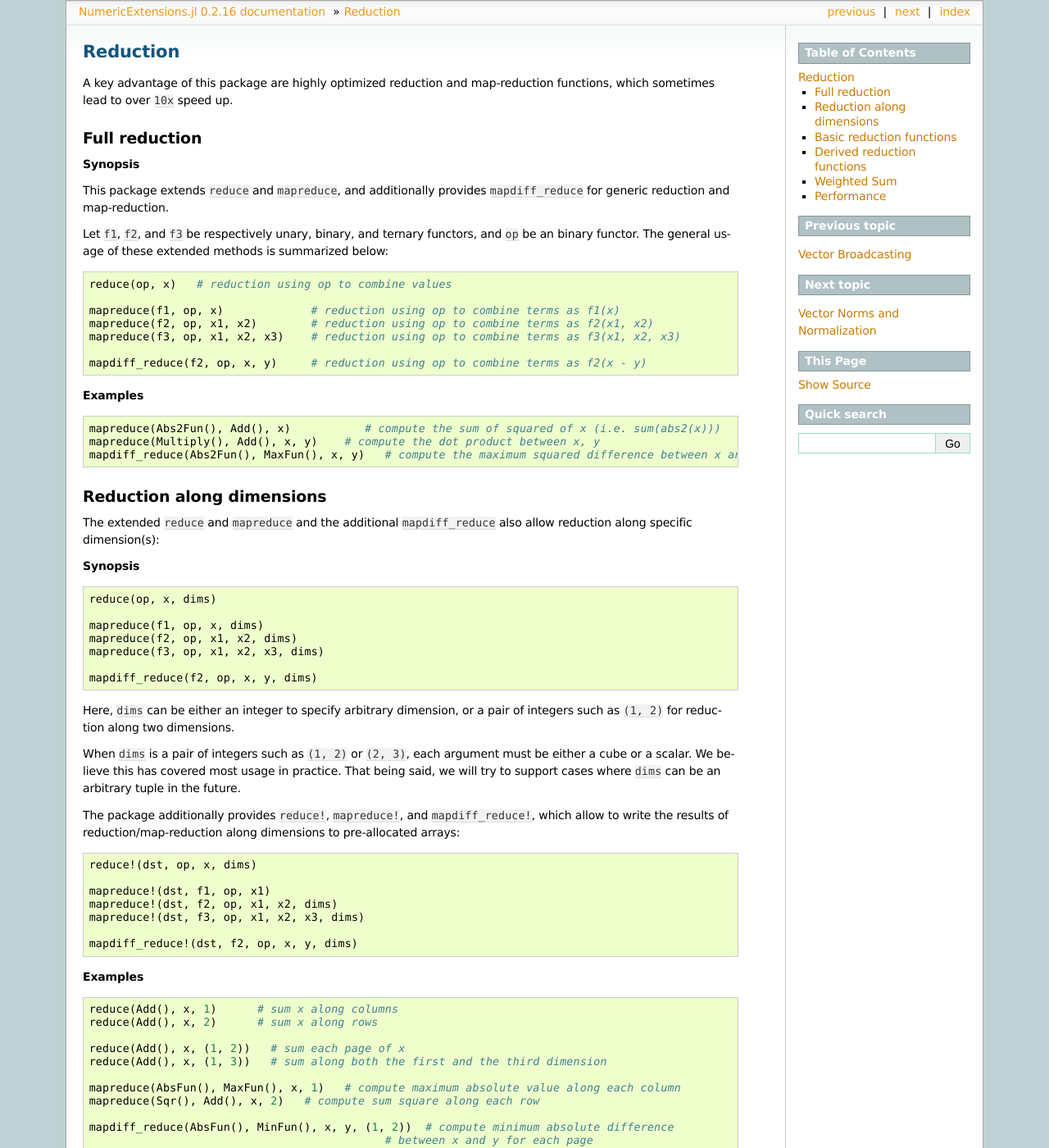
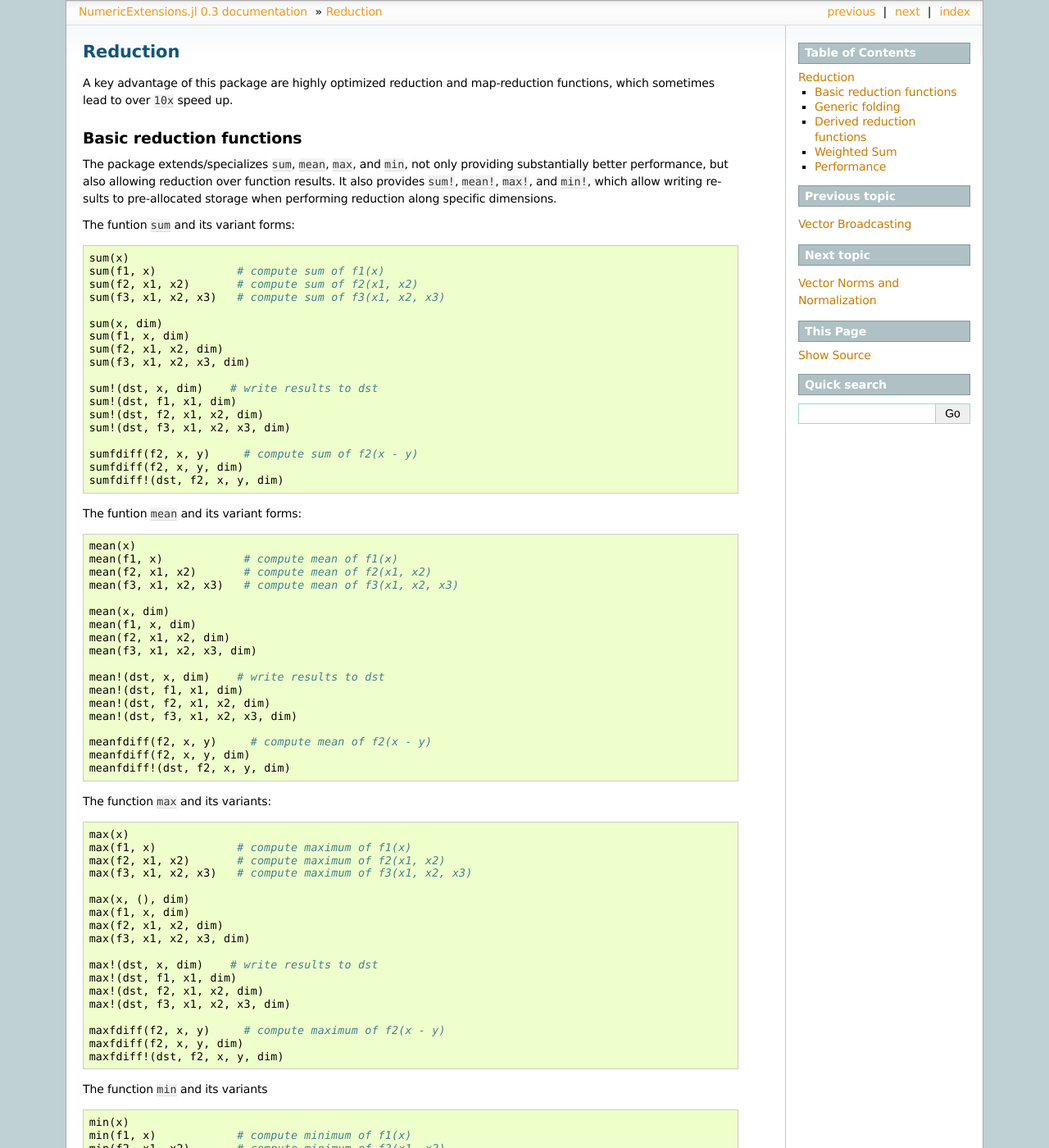
Before and after one commit to lindahua/NumericExtensions.jl, a Sphinx documentation site: the page built from doc/source/reduction.rst, in a window 1280 px wide and 1400 px high. Shown: the whole window at 82% size. Built offline with Sphinx 7.4.7, drawn with Linux system fonts in a browser that asks for light colours; formulas are drawn with MathJax 3; some of the changed text lies outside the part shown.

Commit message:
update sphinx documents

```diff
--- a/doc/source/conf.py
+++ b/doc/source/conf.py
@@ -48,9 +48,9 @@
 # built documents.
 #
 # The short X.Y version.
-version = '0.2.16'
+version = '0.3'
 # The full version, including alpha/beta/rc tags.
-release = '0.2.16'
+release = '0.3'
 
 # The language for content autogenerated by Sphinx. Refer to documentation
 # for a list of supported languages.
--- a/doc/source/functors.rst
+++ b/doc/source/functors.rst
@@ -58,24 +58,22 @@
 
 .. code-block:: julia
 
-    type SqrDiff <: BinaryFunctor end
-
+    type SqrDiff <: Functor{2} end
     NumericExtensions.evaluate(::SqrDiff, x, y) = abs2(x - y)
-    NumericExtensions.result_type(::SqrDiff, t1::Type, t2::Type) = promote_type(t1, t2)
 
 
-To define multiple functors, it would be more concise to first import ``evaluate`` and ``result_type`` before extending them, as follows:
+The package also provides macros ``@functor1`` and ``@functor2``, respectively for defining unary and binary functors. For example,
 
 .. code-block:: julia
 
-    import NumericExtensions.evaluate, NumericExtensions.result_type
+    # this defines a functor type MyAbs, which,
+    # when evaluated, invokes abs
+    @functor1 MyAbsFun abs
 
-    type SqrDiff <: BinaryFunctor end
+    # this defines a functor type SqrDiff
+    sqrdiff(x, y) = abs2(x - y)
+    @functor2 SqrDiff sqrdiff
 
-    evaluate(::SqrDiff, x, y) = abs2(x - y)
-    result_type(::SqrDiff, t1::Type, t2::Type) = promote_type(t1, t2)
-
-**Note:** Higher order functions such as ``map`` and ``reduce`` rely on the ``result_type`` method to determine the element type of the result. This is necessary, as Julia does not provide a generic mechanism to acquire the return type of a method.
 
 
 Pre-defined functors
@@ -83,18 +81,25 @@
 
 *NumericExtensions.jl* has defined a series of functors as listed below:
 
-* Arithmetic functors: ``Add``, ``Subtract``, ``Multiply``, ``Divide``, ``Negate``, ``AbsFun``
-* MaxFun and MinFun functors: ``MaxFun``, ``MinFun``
-* RoundFuning functors: ``FloorFun``, ``CeilFun``, ``RoundFun``, ``TruncFun``
-* Power functors: ``Pow``, ``SqrtFun``, ``CbrtFun``, ``Abs2Fun``, ``HypotFun``
-* ExpFun and log functors: ``ExpFun``, ``Exp2Fun``, ``Exp10Fun``, ``LogFun``, ``Log2Fun``, ``Log10Fun``, ``Expm1Fun``, ``Log1pFun``
-* Trigonometric functors: ``SinFun``, ``CosFun``, ``TanFun``, ``AsinFun``, ``AcosFun``, ``AtanFun``, ``Atan2Fun``
-* Hyperbolic functors: ``SinhFun``, ``CoshFun``, ``TanhFun``, ``AsinhFun``, ``AcoshFun``, ``AtanhFun``
-* Error functors: ``ErfFun``, ``ErfcFun``
-* GammaFun functors: ``GammaFun``, ``LgammaFun``, ``DigammaFun``
-* Comparison functors: ``Greater``, ``GreaterEqual``, ``Less``, ``LessEqual``, ``Equal``, ``NotEqual``
-* Number class functors: ``IsfiniteFun``, ``IsinfFun``, ``IsnanFun``
+* Arithmetic operators: ``Add``, ``Subtract``, ``Multiply``, ``Divide``, ``Negate``, ``Pow``, ``Modulo``
+* Comparison operators: ``Greater``, ``GreaterEqual``, ``Less``, ``LessEqual``, ``Equal``, ``NotEqual``
+* Floating-point predicates: ``IsfiniteFun``, ``IsinfFun``, ``IsnanFun``, ``IsequalFun``
+* Logical operators: ``Not``, ``And``, ``Or``
+* Bitwise operators: ``BitwiseNot``, ``BitwiseAnd``, ``BitwiseOr``, ``BitwiseXor``
+* max and min: ``MaxFun``, ``MinFun``
+* Rounding functors: ``FloorFun``, ``CeilFun``, ``RoundFun``, ``TruncFun``, ``IfloorFun``, ``IceilFun``, ``IroundFun``, ``ItruncFun``
+* Algebraic functors: ``AbsFun``, ``Abs2Fun``, ``SqrFun``, ``SqrtFun``, ``CbrtFun``, ``RcpFun``, ``RsqrtFun``, ``RcbrtFun``, ``HypotFun``
+* exp and log functors: ``ExpFun``, ``Exp2Fun``, ``Exp10Fun``, ``LogFun``, ``Log2Fun``, ``Log10Fun``, ``Expm1Fun``, ``Log1pFun``
+* Trigonometric functors: ``SinFun``, ``CosFun``, ``TanFun``, ``CotFun``, ``CscFun``, ``SecFun``
+* Inverse Trigono functors: ``AsinFun``, ``AcosFun``, ``AtanFun``, ``Atan2Fun``, ``AcotFun``, ``AcscFun``, ``AsecFun``
+* Hyperbolic functors: ``SinhFun``, ``CoshFun``, ``TanhFun``, ``CothFun``, ``CschFun``, ``SechFun``
+* Inverse Hyperbolic functors: ``AsinhFun``, ``AcoshFun``, ``AtanhFun``, ``AcothFun``, ``AcschFun``, ``AsechFun``
+* Error functors: ``ErfFun``, ``ErfcFun``, ``ErfInvFun``, ``ErfcInvFun``
+* Gamma functors: ``GammaFun``, ``LgammaFun``, ``LfactFun``, ``DigammaFun``
+* Beta functors: ``BetaFun``, ``LbetaFun``, ``EtaFun``, ``ZetaFun``
+* Airy functors: ``AiryFun``, ``AiryprimeFun``, ``AiryaiFun``, ``AiryaiprimeFun``, ``AirybiFun``, ``AirybiprimeFun``
+* Bessel functors: ``BesseljFun``, ``Besselj0Fun``, ``Besselj1Fun``, ``BesseliFun``, ``BesselkFun``
 * Fused multiply and add: ``FMA`` (i.e. ``(a, b, c) -> a + b * c``)
-* Others: ``LogitFun``, ``LogisticFun``, ``XlogxFun``, ``XlogyFun``
+* Others: ``LogitFun``, ``LogisticFun``, ``InvLogisticFun``, ``XlogxFun``, ``XlogyFun``
 
 Except for several functors that corresponding to operators, most functors are named using the capitalized version of the corresponding math function. Therefore, you don't have to look up this list to find the names. The collection of pre-defined functors will be extended in future. Please refer to ``src/functors.jl`` for the most updated list.
--- a/doc/source/reduction.rst
+++ b/doc/source/reduction.rst
@@ -3,89 +3,10 @@
 
 A key advantage of this package are highly optimized reduction and map-reduction functions, which sometimes lead to over ``10x`` speed up.
 
-Full reduction
----------------
-
-**Synopsis**
-
-This package extends ``reduce`` and ``mapreduce``, and additionally provides ``mapdiff_reduce`` for generic reduction and map-reduction.
-
-Let ``f1``, ``f2``, and ``f3`` be respectively unary, binary, and ternary functors, and ``op`` be an binary functor.
-The general usage of these extended methods is summarized below:
-
-.. code-block:: julia
-
-    reduce(op, x)   # reduction using op to combine values
-
-    mapreduce(f1, op, x)             # reduction using op to combine terms as f1(x)
-    mapreduce(f2, op, x1, x2)        # reduction using op to combine terms as f2(x1, x2)
-    mapreduce(f3, op, x1, x2, x3)    # reduction using op to combine terms as f3(x1, x2, x3)
-
-    mapdiff_reduce(f2, op, x, y)     # reduction using op to combine terms as f2(x - y)
-
-**Examples**
-
-.. code-block:: julia
-
-    mapreduce(Abs2Fun(), Add(), x)           # compute the sum of squared of x (i.e. sum(abs2(x)))
-    mapreduce(Multiply(), Add(), x, y)    # compute the dot product between x, y
-    mapdiff_reduce(Abs2Fun(), MaxFun(), x, y)   # compute the maximum squared difference between x and y
-
-
-Reduction along dimensions
-----------------------------
-
-The extended ``reduce`` and ``mapreduce`` and the additional ``mapdiff_reduce`` also allow reduction along specific dimension(s):
-
-**Synopsis**
-
-.. code-block:: julia
-
-    reduce(op, x, dims)
-
-    mapreduce(f1, op, x, dims)
-    mapreduce(f2, op, x1, x2, dims)
-    mapreduce(f3, op, x1, x2, x3, dims)
-
-    mapdiff_reduce(f2, op, x, y, dims)
-
-
-Here, ``dims`` can be either an integer to specify arbitrary dimension, or a pair of integers such as ``(1, 2)`` for reduction along two dimensions.
-
-When ``dims`` is a pair of integers such as ``(1, 2)`` or ``(2, 3)``, each argument must be either a cube or a scalar. We believe this has covered most usage in practice. That being said, we will try to support cases where ``dims`` can be an arbitrary tuple in the future.
-
-The package additionally provides ``reduce!``, ``mapreduce!``, and ``mapdiff_reduce!``, which allow to write the results of reduction/map-reduction along dimensions to pre-allocated arrays:
-
-.. code-block:: julia
-
-    reduce!(dst, op, x, dims)
-
-    mapreduce!(dst, f1, op, x1)
-    mapreduce!(dst, f2, op, x1, x2, dims)
-    mapreduce!(dst, f3, op, x1, x2, x3, dims)
-
-    mapdiff_reduce!(dst, f2, op, x, y, dims)
-
-**Examples**
-
-.. code-block:: julia
-
-    reduce(Add(), x, 1)      # sum x along columns
-    reduce(Add(), x, 2)      # sum x along rows
-
-    reduce(Add(), x, (1, 2))   # sum each page of x
-    reduce(Add(), x, (1, 3))   # sum along both the first and the third dimension
-
-    mapreduce(AbsFun(), MaxFun(), x, 1)   # compute maximum absolute value along each column
-    mapreduce(Sqr(), Add(), x, 2)   # compute sum square along each row
-
-    mapdiff_reduce(AbsFun(), MinFun(), x, y, (1, 2))  # compute minimum absolute difference
-                                                # between x and y for each page
-
 Basic reduction functions
 ---------------------------
 
-The package extends/specializes ``sum``, ``mean``, ``max``, and ``min``, and additionally provides ``sum!``, ``mean!``, ``max!``, and ``min!``, as follows
+The package extends/specializes ``sum``, ``mean``, ``max``, and ``min``, not only providing substantially better performance, but also allowing reduction over function results. It also provides ``sum!``, ``mean!``, ``max!``, and ``min!``, which allow writing results to pre-allocated storage when performing reduction along specific dimensions.
 
 The funtion ``sum`` and its variant forms:
 
@@ -96,19 +17,19 @@
     sum(f2, x1, x2)       # compute sum of f2(x1, x2)
     sum(f3, x1, x2, x3)   # compute sum of f3(x1, x2, x3)
 
-    sum(x, dims)
-    sum(f1, x, dims)
-    sum(f2, x1, x2, dims)
-    sum(f3, x1, x2, x3, dims)
+    sum(x, dim)
+    sum(f1, x, dim)
+    sum(f2, x1, x2, dim)
+    sum(f3, x1, x2, x3, dim)
 
-    sum!(dst, x, dims)    # write results to dst
-    sum!(dst, f1, x1, dims)
-    sum!(dst, f2, x1, x2, dims)
-    sum!(dst, f3, x1, x2, x3, dims)
+    sum!(dst, x, dim)    # write results to dst
+    sum!(dst, f1, x1, dim)
+    sum!(dst, f2, x1, x2, dim)
+    sum!(dst, f3, x1, x2, x3, dim)
 
     sumfdiff(f2, x, y)     # compute sum of f2(x - y)
-    sumfdiff(f2, x, y, dims)
-    sumfdiff!(dst, f2, x, y, dims)
+    sumfdiff(f2, x, y, dim)
+    sumfdiff!(dst, f2, x, y, dim)
 
 The funtion ``mean`` and its variant forms:
 
@@ -119,19 +40,19 @@
     mean(f2, x1, x2)       # compute mean of f2(x1, x2)
     mean(f3, x1, x2, x3)   # compute mean of f3(x1, x2, x3)
 
-    mean(x, dims)
-    mean(f1, x, dims)
-    mean(f2, x1, x2, dims)
-    mean(f3, x1, x2, x3, dims)
+    mean(x, dim)
+    mean(f1, x, dim)
+    mean(f2, x1, x2, dim)
+    mean(f3, x1, x2, x3, dim)
 
-    mean!(dst, x, dims)    # write results to dst
-    mean!(dst, f1, x1, dims)
-    mean!(dst, f2, x1, x2, dims)
-    mean!(dst, f3, x1, x2, x3, dims)
+    mean!(dst, x, dim)    # write results to dst
+    mean!(dst, f1, x1, dim)
+    mean!(dst, f2, x1, x2, dim)
+    mean!(dst, f3, x1, x2, x3, dim)
 
     meanfdiff(f2, x, y)     # compute mean of f2(x - y)
-    meanfdiff(f2, x, y, dims)
-    meanfdiff!(dst, f2, x, y, dims)
+    meanfdiff(f2, x, y, dim)
+    meanfdiff!(dst, f2, x, y, dim)
 
 
 The function ``max`` and its variants:
@@ -143,19 +64,19 @@
     max(f2, x1, x2)       # compute maximum of f2(x1, x2)
     max(f3, x1, x2, x3)   # compute maximum of f3(x1, x2, x3)
 
-    max(x, (), dims)
-    max(f1, x, dims)
-    max(f2, x1, x2, dims)
-    max(f3, x1, x2, x3, dims)
+    max(x, (), dim)
+    max(f1, x, dim)
+    max(f2, x1, x2, dim)
+    max(f3, x1, x2, x3, dim)
 
-    max!(dst, x, dims)    # write results to dst
-    max!(dst, f1, x1, dims)
-    max!(dst, f2, x1, x2, dims)
-    max!(dst, f3, x1, x2, x3, dims)
+    max!(dst, x, dim)    # write results to dst
+    max!(dst, f1, x1, dim)
+    max!(dst, f2, x1, x2, dim)
+    max!(dst, f3, x1, x2, x3, dim)
 
     maxfdiff(f2, x, y)     # compute maximum of f2(x - y)
-    maxfdiff(f2, x, y, dims)
-    maxfdiff!(dst, f2, x, y, dims)
+    maxfdiff(f2, x, y, dim)
+    maxfdiff!(dst, f2, x, y, dim)
 
 The function ``min`` and its variants
 
@@ -166,21 +87,82 @@
     min(f2, x1, x2)       # compute minimum of f2(x1, x2)
     min(f3, x1, x2, x3)   # compute minimum of f3(x1, x2, x3)
 
-    min(x, (), dims)
-    min(f1, x, dims)
-    min(f2, x1, x2, dims)
-    min(f3, x1, x2, x3, dims)
+    min(x, (), dim)
+    min(f1, x, dim)
+    min(f2, x1, x2, dim)
+    min(f3, x1, x2, x3, dim)
 
-    min!(dst, x, dims)    # write results to dst
-    min!(dst, f1, x1, dims)
-    min!(dst, f2, x1, x2, dims)
-    min!(dst, f3, x1, x2, x3, dims)
+    min!(dst, x, dim)      # write results to dst
+    min!(dst, f1, x1, dim)
+    min!(dst, f2, x1, x2, dim)
+    min!(dst, f3, x1, x2, x3, dim)
 
     minfdiff(f2, x, y)     # compute minimum of f2(x - y)
-    minfdiff(f2, x, y, dims)
-    minfdiff!(dst, f2, x, y, dims)
+    minfdiff(f2, x, y, dim)
+    minfdiff!(dst, f2, x, y, dim)
 
-**Note:** when computing maximum/minimum along specific dimension, we use ``max(x, (), dims)`` and ``min(x, (), dims)`` instead of ``max(x, dims)`` and ``min(x, dims)`` to avoid ambiguities that would otherwise occur.
+**Note:** when computing maximum/minimum along specific dimension, we use ``max(x, (), dim)`` and ``min(x, (), dim)`` instead of ``max(x, dim)`` and ``min(x, dim)`` to avoid ambiguities that would otherwise occur.
+
+
+Generic folding
+-----------------
+
+This package extends ``foldl`` and ``foldr`` for generic folding.
+
+.. code-block:: julia
+
+    # suppose length(x) == 4
+
+    foldl(op, x)     # i.e. op(op(op(x[1], x[2]), x[3]), x[4])
+    foldr(op, x)     # i.e. op(x[1], op(x[2], op(x[3], x[4])))
+
+    foldl(Add(), x)   # sum over x from left to right
+    foldr(Add(), x)   # sum over x from right to left
+
+You can also use functors to generate terms for folding.
+
+.. code-block:: julia
+
+    foldl(op, f1, x)    # fold over f1(x) from left to right
+    foldr(op, f1, x)    # fold over f1(x) from right to left
+
+    foldl(op, f2, x1, x2)   # fold over f2(x1, x2) from left to right
+    foldr(op, f2, x1, x2)   # fold over f2(x1, x2) from right to left
+
+    foldl(op, f3, x1, x2, x3)   # fold over f3(x1, x2, x3) from left to right
+    foldr(op, f3, x1, x2, x3)   # fold over f3(x1, x2, x3) from right to left
+
+You may also perform folding along a specific dimension:
+
+.. code-block:: julia
+
+    foldl(op, x, dim)
+    foldr(op, x, dim)
+
+    foldl(op, f1, x, dim)
+    foldr(op, f1, x, dim)
+
+    foldl(op, f2, x1, x2, dim)
+    foldr(op, f2, x1, x2, dim)
+
+    foldl(op, f3, x1, x2, x3, dim)
+    foldr(op, f3, x1, x2, x3, dim)
+
+    # the following function allows writing to a pre-allocated array dst
+    # when folding along a specific dimension
+
+    foldl!(dst, op, x, dim)
+    foldr!(dst, op, x, dim)
+
+    foldl!(dst, op, f1, x, dim)
+    foldr!(dst, op, f1, x, dim)
+
+    foldl!(dst, op, f2, x1, x2, dim)
+    foldr!(dst, op, f2, x1, x2, dim)
+
+    foldl!(dst, op, f3, x1, x2, x3, dim)
+    foldr!(dst, op, f3, x1, x2, x3, dim)
+
 
 
 Derived reduction functions
@@ -199,56 +181,56 @@
     std!(dst, x, dim)
 
     sumabs(x)  # == sum(abs(x))
-    sumabs(x, dims)
-    sumabs!(dst, x, dims)
+    sumabs(x, dim)
+    sumabs!(dst, x, dim)
 
     meanabs(x)   # == mean(abs(x))
-    meanabs(x, dims)
-    meanabs!(dst, x, dims)
+    meanabs(x, dim)
+    meanabs!(dst, x, dim)
 
     maxabs(x)   # == max(abs(x))
-    maxabs(x, dims)
-    maxabs!(dst, x, dims)
+    maxabs(x, dim)
+    maxabs!(dst, x, dim)
 
     minabs(x)   # == min(abs(x))
-    minabs(x, dims)
-    minabs!(dst, x, dims)
+    minabs(x, dim)
+    minabs!(dst, x, dim)
 
     sumsq(x)  # == sum(abs2(x))
-    sumsq(x, dims)
-    sumsq!(dst, x, dims)
+    sumsq(x, dim)
+    sumsq!(dst, x, dim)
 
     meansq(x)  # == mean(abs2(x))
-    meansq(x, dims)
-    meansq!(dst, x, dims)
+    meansq(x, dim)
+    meansq!(dst, x, dim)
 
     dot(x, y)  # == sum(x .* y)
-    dot(x, y, dims)
-    dot!(dst, x, y, dims)
+    dot(x, y, dim)
+    dot!(dst, x, y, dim)
 
     sumabsdiff(x, y)   # == sum(abs(x - y))
-    sumabsdiff(x, y, dims)
-    sumabsdiff!(dst, x, y, dims)
+    sumabsdiff(x, y, dim)
+    sumabsdiff!(dst, x, y, dim)
 
     meanabsdiff(x, y)   # == mean(abs(x - y))
-    meanabsdiff(x, y, dims)
-    meanabsdiff!(dst, x, y, dims)
+    meanabsdiff(x, y, dim)
+    meanabsdiff!(dst, x, y, dim)
 
     maxabsdiff(x, y)   # == max(abs(x - y))
-    maxabsdiff(x, y, dims)
-    maxabsdiff!(dst, x, y, dims)
+    maxabsdiff(x, y, dim)
+    maxabsdiff!(dst, x, y, dim)
 
     minabsdiff(x, y)   # == min(abs(x - y))
-    minabsdiff(x, y, dims)
-    minabsdiff!(dst, x, y, dims)
+    minabsdiff(x, y, dim)
+    minabsdiff!(dst, x, y, dim)
 
     sumsqdiff(x, y)  # == sum(abs2(x - y))
-    sumsqdiff(x, y, dims)
-    sumsqdiff!(dst, x, y, dims)
+    sumsqdiff(x, y, dim)
+    sumsqdiff!(dst, x, y, dim)
 
     meansqdiff(x, y)  # == mean(abs2(x - y))
-    meansqdiff(x, y, dims)
-    meansqdiff!(dst, x, y, dims)
+    meansqdiff(x, y, dim)
+    meansqdiff!(dst, x, y, dim)
 
 
 Although this is quite a large set of functions, the actual code is quite concise, as most of such functions are generated through macros (see ``src/reduce.jl``)
@@ -258,16 +240,16 @@
 .. code-block:: julia
 
     sumxlogx(x)  # == sum(xlogx(x)) with xlog(x) = x > 0 ? x * log(x) : 0
-    sumxlogx(x, dims)
-    sumxlogx!(dst, x, dims)
+    sumxlogx(x, dim)
+    sumxlogx!(dst, x, dim)
 
     sumxlogy(x, y)  # == sum(xlog(x,y)) with xlogy(x,y) = x > 0 ? x * log(y) : 0
-    sumxlogy(x, y, dims)
-    sumxlogy!(dst, x, y, dims)
+    sumxlogy(x, y, dim)
+    sumxlogy!(dst, x, y, dim)
 
     entropy(x)   # == - sumxlogx(x)
-    entropy(x, dims)
-    entropy!(dst, x, dims)
+    entropy(x, dim)
+    entropy!(dst, x, dim)
 
     logsumexp(x)   # == log(sum(exp(x)))
     logsumexp(x, dim)
--- a/doc/source/vbroadcast.rst
+++ b/doc/source/vbroadcast.rst
@@ -24,15 +24,6 @@
     vbroadcast1!(Add(), x, y, 1)   # x[:,i] += y[:,i] for each i
     vbroadcast1!(Mul(), x, y, 2)   # x[i,:] .*= y[i,:] for each i
 
-For cubes, it supports computation along two dimensions
-
-.. code-block:: julia
-
-    x = rand(2, 3, 4)
-    y = rand(2, 3)
-
-    vbroadcast(x, y, (1, 2))    # this adds y to each page of x
-
 **Difference from** ``broadcast``
 
 Unlike ``broadcast``, you have to specify the vector dimension for ``vbroadcast``. The benefit is two-fold: (1) the overhead of figuring out broadcasting shape information is elimintated; (2) the shape of ``y`` can be flexible.
```
Also changed, not shown: other parts of doc/source/reduction.rst (+2 -2 lines), doc/source/overview.rst (+10 -10 lines), 1 other file.
